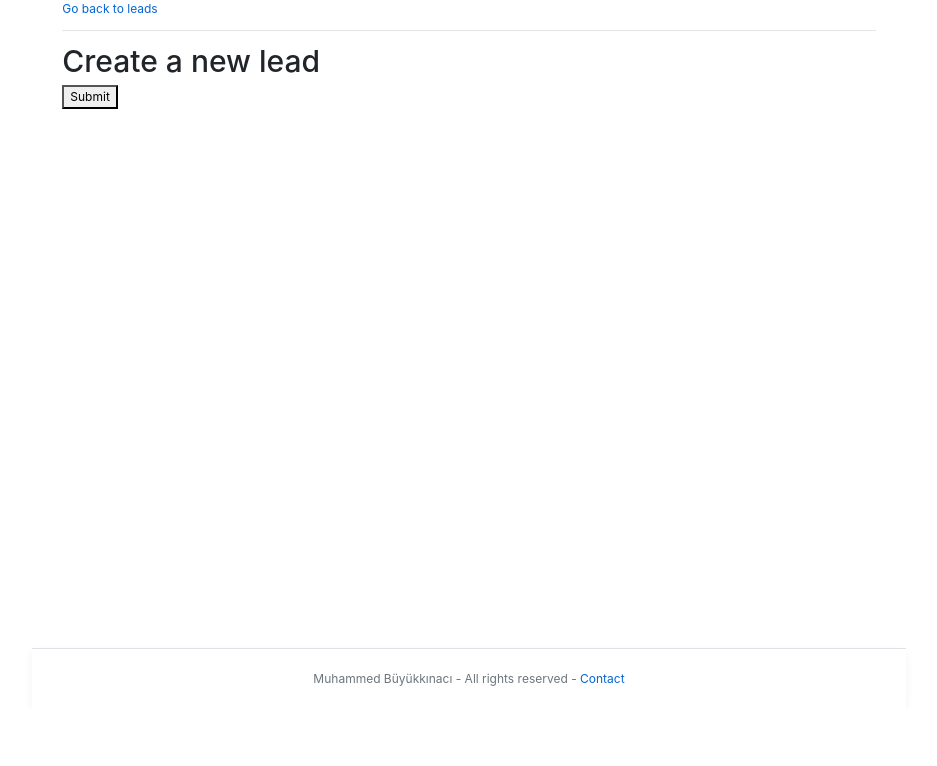
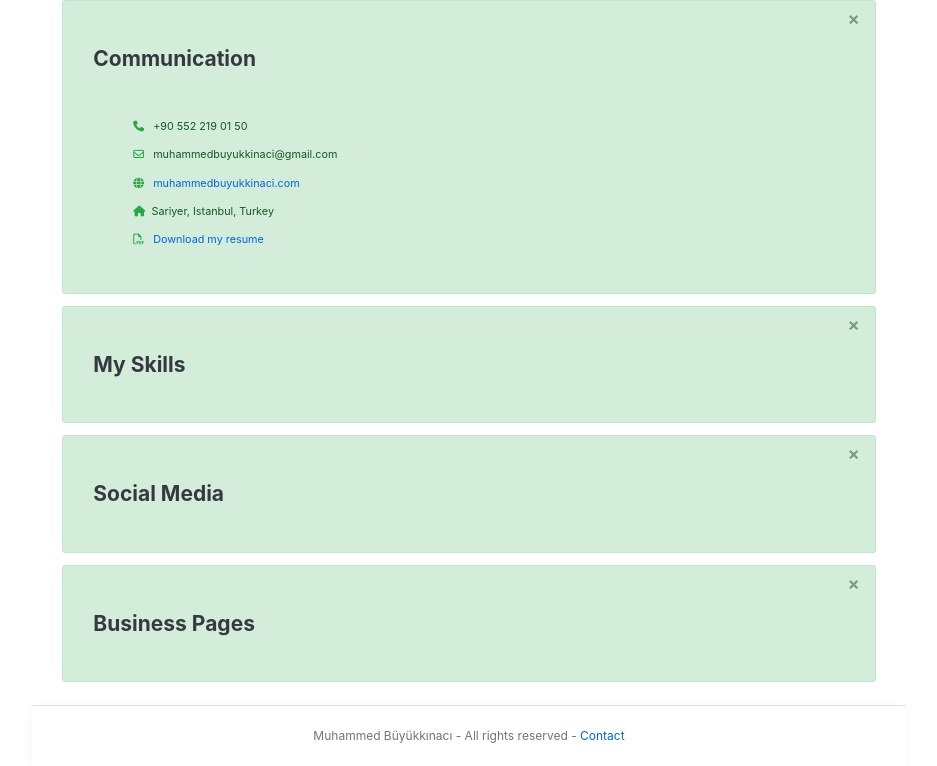
Before and after one commit to MuhammedBuyukkinaci/muhammedbuyukkinaci.com, a Django app: page /contact/ in a window 1280 px wide. Shown: the part 91-857 px from the top of the page, without its empty margins (171-1108 px from the left). Before the commit the page ends 777 px from the top, so only its background shows below. Run offline with Django 3.2, Linux system fonts and the light colour scheme; data that the repository does not hold is empty; some libraries are stand-ins or nearby versions.

Commit message:
Completing Contact App

```diff
--- a/contact/templates/contact/contact.html
+++ b/contact/templates/contact/contact.html
@@ -1,4 +1,5 @@
 {% extends "base.html" %}
+{% load static %}
 
 {% block content_title %}
         <title>Contact</title>
@@ -6,12 +7,111 @@
 
 
 {% block content %}
-    <a href="{% url 'contact:contact' %}">Go back to leads</a>
-    <hr/>
-    <h1>Create a new lead</h1>
-    <form method="post">
-        {% csrf_token %}
-        {{ form.as_p }}
-        <button type="submit">Submit</button>
-    </form>
+    <div class="alert alert-success alert-dismissible fade show" role="alert">
+
+    <div class="col-12 container my-3">
+        <h3 class="my-5 text-dark"><b>Communication</b></h3>
+        <div>
+            <div class="media mt-5" style="overflow: auto;">
+                <ul id="media_body_ul" class="media-body" style=" list-style: none;">
+                    <li class="my-3" style="font-size: 0.9rem;">
+                        <i class="fas fa-phone fa-1x text-success mr-2"></i> +90 552 219 01 50 <br>
+                    </li>
+                    <li class="my-3" style="font-size: 0.9rem;">
+                        <i class="far fa-envelope text-success mr-2"></i> muhammedbuyukkinaci@gmail.com <br>
+                    </li>
+                    <li class="my-3" style="font-size: 0.9rem;">
+                        <i class="fas fa-globe text-success mr-2"></i><a href="https://muhammedbuyukkinaci.com"> muhammedbuyukkinaci.com</a> <br>
+                    </li>
+                    <li class="my-3" style="font-size: 0.9rem;">
+                        <i class="fas fa-home text-success mr-2"></i>Sariyer, Istanbul, Turkey
+                    </li>
+                    <li class="my-3" style="font-size: 0.9rem;">
+                        <i class="far fa-file-pdf text-success mr-2"></i><a style="text-decoration: none;" href="{% static 'others/CV_Muhammed_Buyukkinaci.pdf' %}" download>  Download my resume</a>
+                    </li>
+
+
+                </ul>
+            </div>
+        </div>
+    </div>
+
+    <button type="button" class="close" data-dismiss="alert" aria-label="Close">
+        <span aria-hidden="true">&times;</span>
+    </button>
+</div>
+
+
+<div class="alert alert-success alert-dismissible fade show" role="alert">
+    <div class="container">
+        <h3 class="my-5 text-dark"><b>My Skills</b></h3>
+        <div class="col-lg-8">
+            {% for contact in contacts %}
+
+            <div class="my-4">
+                <h4> {{ contact.skill_name }} <span class="counter">{{ contact.skill_percent }}</span>%</h4>
+                <div class="progress">
+                    <div class="progress-bar bg-success" role="progressbar" style="width: {{ contact.skill_percent }}%;" aria-valuenow="{{ contact.skill_percent }}"
+                        aria-valuemin="0" aria-valuemax="100"></div>
+                </div>
+            </div>
+
+            {% endfor %}
+
+
+        </div>
+    </div>
+
+    <button type="button" class="close" data-dismiss="alert" aria-label="Close">
+        <span aria-hidden="true">&times;</span>
+    </button>
+</div>
+
+
+<div class="alert alert-success alert-dismissible fade show" role="alert">
+
+    <div class="container my-5">
+        <h3 class="my-5 text-dark"><b>Social Media</b></h3>
+        <div>
+            <ul class="contact_pages" style="list-style: none;">
+                {% for socialmedia in socialmedias %}
+                    <li class="mx-3" style="display: inline-block">
+                        <a href={{ socialmedia.page_link }}>
+                            <i class="{{ socialmedia.page_fontawesomeclass }}" style="color: {{ socialmedia.page_color }};"></i>
+                        </a>
+                    </li>
+                {% endfor %}
+            </ul>
+
+        </div>
+    </div>
+    <button type="button" class="close" data-dismiss="alert" aria-label="Close">
+        <span aria-hidden="true">&times;</span>
+    </button>
+</div>
+
+<div class="alert alert-success alert-dismissible fade show" role="alert">
+
+    <div class="container my-5">
+        <h3 class="my-5 text-dark"><b>Business Pages</b></h3>
+        <div>
+            <ul class="contact_pages" style="list-style: none;">
+                {% for business in businesses %}
+                    <li class="mx-3" style="display: inline-block">
+                        <a href={{ business.page_link }}>
+                            <i class="{{ business.page_fontawesomeclass }}" style="color: {{ business.page_color }};"></i>
+                        </a>
+                    </li>
+                {% endfor %}
+            </ul>
+
+        </div>
+    </div>
+    <button type="button" class="close" data-dismiss="alert" aria-label="Close">
+        <span aria-hidden="true">&times;</span>
+    </button>
+</div>
+
+
+
 {% endblock content %}
--- a/contact/views.py
+++ b/contact/views.py
@@ -2,7 +2,7 @@ from django.shortcuts import render
 
 from django.views.generic import ListView
 
-from .models import Skill
+from .models import Skill, Page
 
 # Create your views here.
 
@@ -10,3 +10,15 @@ class ContactView(ListView):
     template_name = "contact/contact.html"
     queryset = Skill.objects.all()
     context_object_name = "contacts"
+
+    def get_queryset(self):
+        # original qs
+        qs = super().get_queryset()
+        # filter by a variable captured from url, for example
+        return qs.filter(skill_percent__gte=20).order_by('-skill_percent')
+
+    def get_context_data(self, **kwargs):
+        data = super().get_context_data(**kwargs)
+        data['socialmedias'] = Page.objects.filter(page_category='socialmedia')
+        data['businesses'] = Page.objects.filter(page_category='business')
+        return data
--- a/personalwebsite/settings.py
+++ b/personalwebsite/settings.py
@@ -42,7 +42,7 @@ INSTALLED_APPS = [
     'django.contrib.sessions',
     'django.contrib.messages',
     'django.contrib.staticfiles',
-    'contact'
+    'contact',
 ]
 
 MIDDLEWARE = [
@@ -129,9 +129,10 @@ USE_TZ = True
 
 STATIC_URL = '/static/'
 STATICFILES_DIRS=[
-    BASE_DIR / "static"
+    BASE_DIR / "static",
 ]
 
+#print(STATICFILES_DIRS)
 
 # Default primary key field type
 # https://docs.djangoproject.com/en/3.2/ref/settings/#default-auto-field
```
